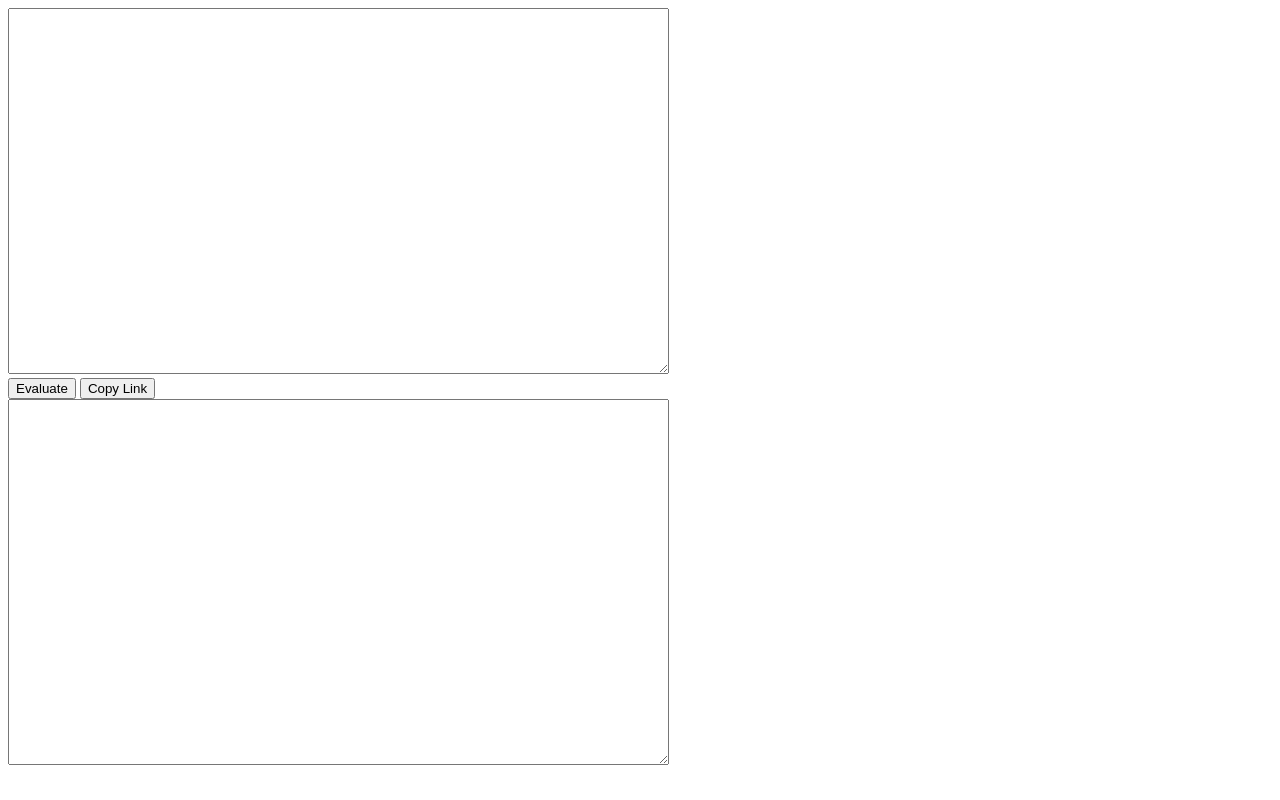
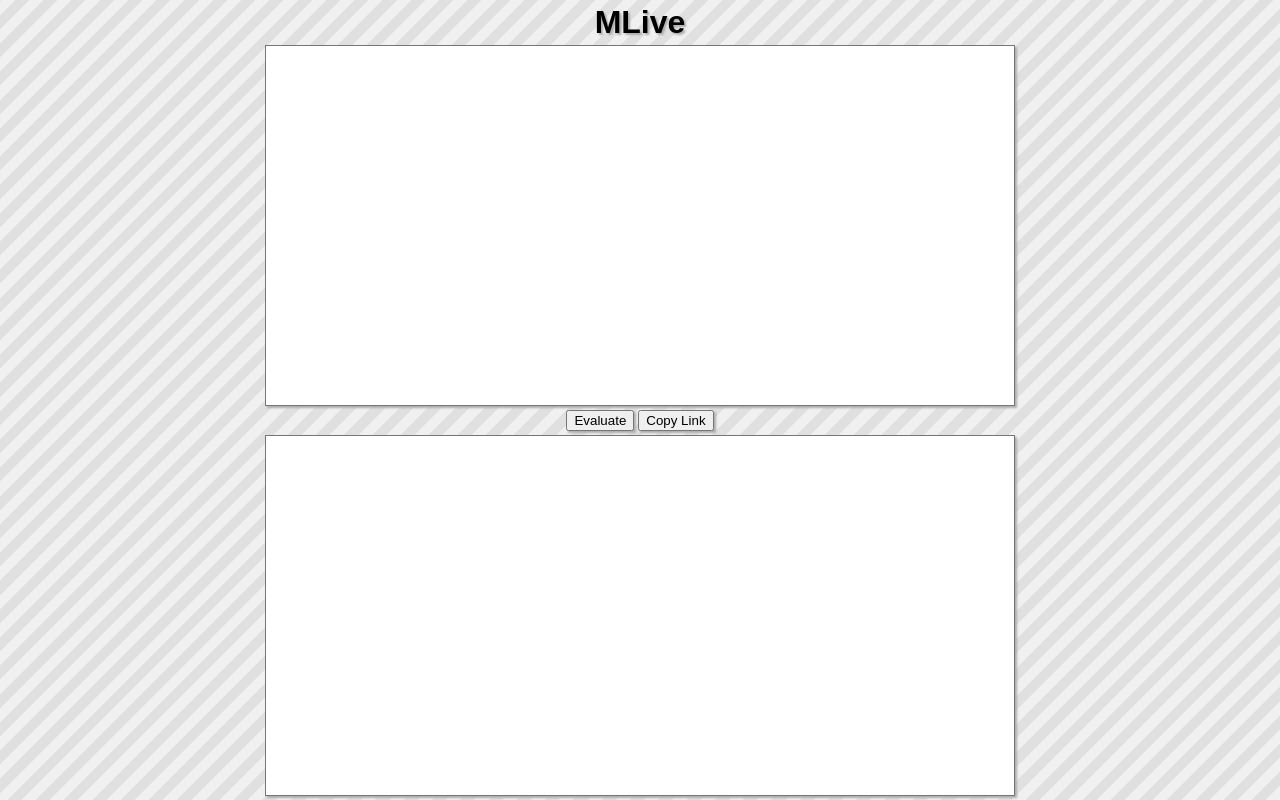
Before and after one commit to Zorbn/mlive, a website: page index.html in a window 1280 px wide. Drawn offline with Linux system fonts and the light colour scheme.

Commit message:
Style the page

```diff
--- /dev/null
+++ b/index.css
@@ -0,0 +1,51 @@
+html {
+    height: 100%;
+    font-family: sans-serif;
+    background-image: repeating-linear-gradient(
+    -45deg,
+    #f0f0f0,
+    #f0f0f0 10px,
+    #e0e0e0 10px,
+    #e0e0e0 20px
+  );
+}
+
+body {
+    display: flex;
+    justify-content: center;
+    margin: 0px;
+    width: 100%;
+    height: 100%;
+}
+
+#container {
+    display: flex;
+    flex-direction: column;
+    width: 100%;
+    max-width: 750px;
+    gap: 0.25rem;
+    padding: 0.25rem;
+}
+
+.shadow {
+    box-shadow: 2px 2px 2px #aeaeae;
+}
+
+h1 {
+    text-align: center;
+    margin: 0px;
+    text-shadow: 2px 2px 2px #aeaeae;
+}
+
+#buttonContainer {
+    display: flex;
+    justify-content: center;
+    gap: 0.25rem;
+}
+
+textarea {
+    resize: none;
+    width: 100%;
+    height: 100%;
+    box-sizing: border-box;
+}
--- a/index.html
+++ b/index.html
@@ -4,16 +4,20 @@
 <head>
     <meta charset="UTF-8">
     <meta name="viewport" content="width=device-width, initial-scale=1.0">
+    <link href="index.css" rel="stylesheet">
     <title>MLive</title>
 </head>
 
 <body>
     <script src="dist/index.js" type="module" defer></script>
 </body>
-    <textarea id="inputTextArea" rows="24" cols="80"></textarea>
-    <br>
-    <button id="evaluateButton">Evaluate</button>
-    <button id="copyLinkButton">Copy Link</button>
-    <br>
-    <textarea id="outputTextArea" rows="24" cols="80" readonly></textarea>
+    <div id="container">
+        <h1>MLive</h1>
+        <textarea id="inputTextArea" class="shadow"></textarea>
+        <div id="buttonContainer">
+            <button id="evaluateButton" class="shadow">Evaluate</button>
+            <button id="copyLinkButton" class="shadow">Copy Link</button>
+        </div>
+        <textarea id="outputTextArea" class="shadow" readonly></textarea>
+    </div>
 </html>
```
Also changed, not shown: src/index.ts (+10 -64 lines).
